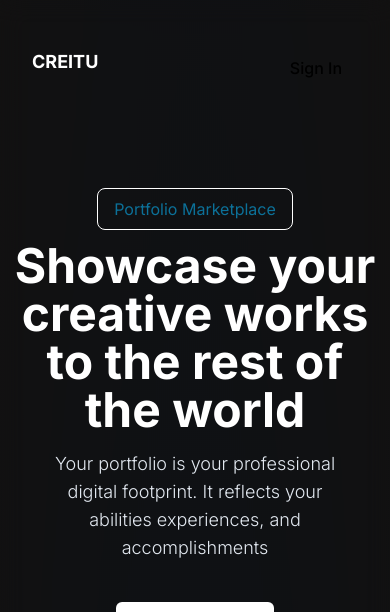
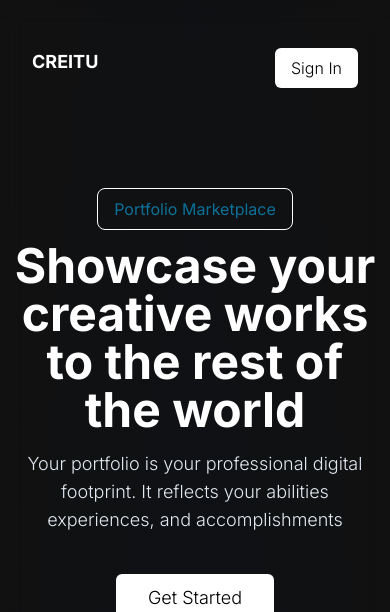
Before and after one commit to novalabsug/creitu-frontend, a Next.js app: page / in a window 390 px wide. Shown: the top 612 px of the page. Built offline with nearby package versions, Linux system fonts and the light colour scheme.

Commit message:
fixed the words

```diff
--- a/components/Header.jsx
+++ b/components/Header.jsx
@@ -17,7 +17,7 @@ const Header = () => {
             <Link href={"/signin"}>
               <Button
                 className={
-                  "bg-white text-black hover:bg-gray-200 text-md bg-primary"
+                  "bg-white text-black hover:bg-gray-200 text-md font-light"
                 }
               >
                 Sign In
--- a/components/Hero.jsx
+++ b/components/Hero.jsx
@@ -26,7 +26,7 @@ const Hero = () => {
 
             <div className="py-2">
               <div className="flex">
-                <div className="m-auto w-4/5">
+                <div className="m-auto lg:w-4/5 sm:w-4/5 w-full">
                   <p className="text-center text-lg lg:font-normal font-light text-slate-200">
                     Your portfolio is your professional digital footprint. It
                     reflects your abilities experiences, and accomplishments
```
